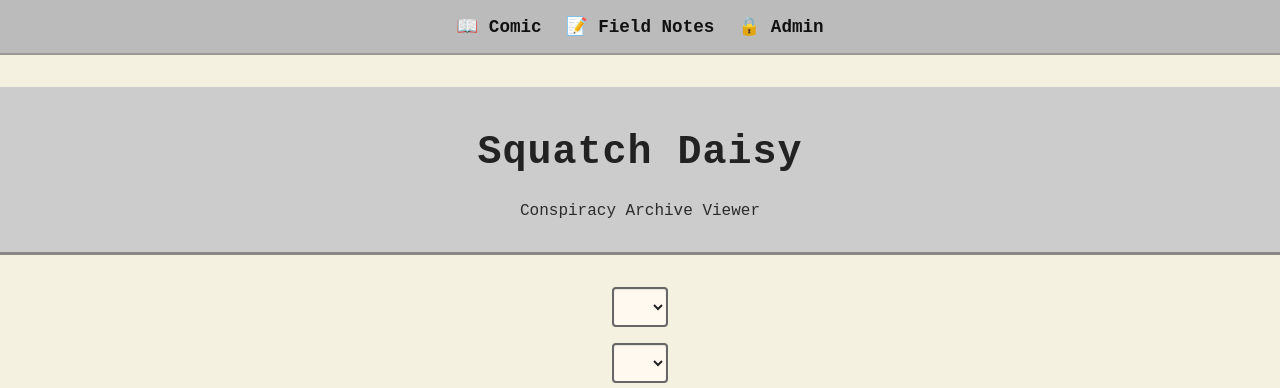
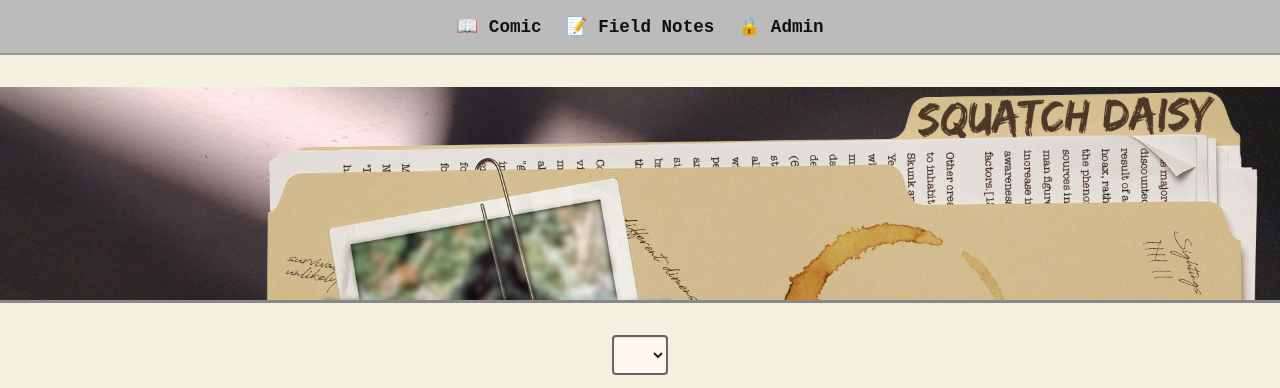
Before and after one commit to SDKwapis/squatchdaisydotcom, a website: page public/index.html in a window 1280 px wide. Shown: the top 388 px of the page. Drawn offline with Linux system fonts and the light colour scheme; no server answers.

Commit message:
updated the banner

```diff
--- a/public/css/style.css
+++ b/public/css/style.css
@@ -18,6 +18,21 @@ header h1 {
   font-size: 2.5rem;
   letter-spacing: 1px;
   color: #222;
+}
+
+.banner-header {
+  background: #ccc;
+  padding: 0;
+  text-align: center;
+  border-bottom: 3px solid #888;
+}
+
+.banner-img {
+  width: 100%;
+  max-width: 1500px;
+  height: auto;
+  display: block;
+  margin: 0 auto;
 }
 
 nav {
--- a/public/index.html
+++ b/public/index.html
@@ -20,9 +20,8 @@
     </ul>
   </nav>
 
-  <header>
-    <h1>Squatch Daisy</h1>
-    <p>Conspiracy Archive Viewer</p>
+  <header class="banner-header">
+<img src="images/Squatch-Daisy-Banner.jpg" alt="Squatch Daisy Banner" class="banner-img">
   </header>
 
   <main>
```
Also changed, not shown: public/images/Squatch-Daisy-Banner.jpg (added).
